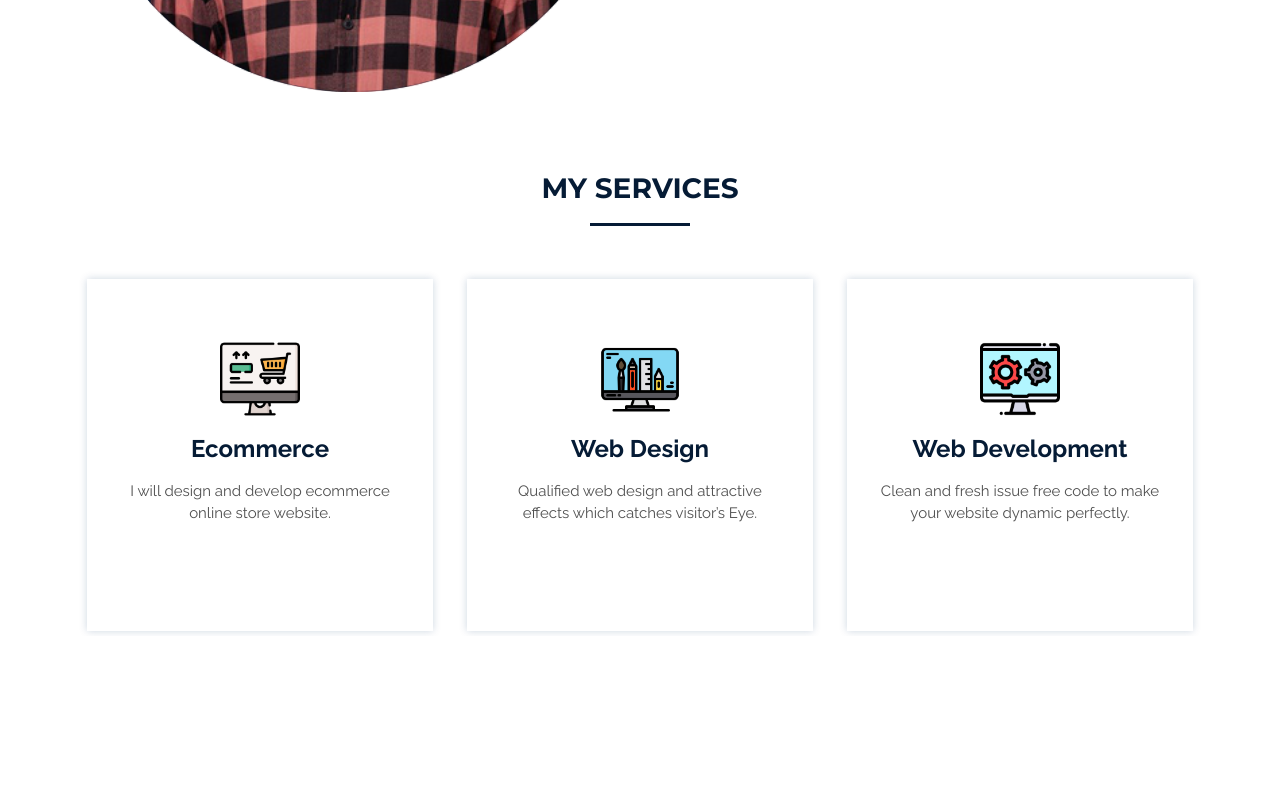
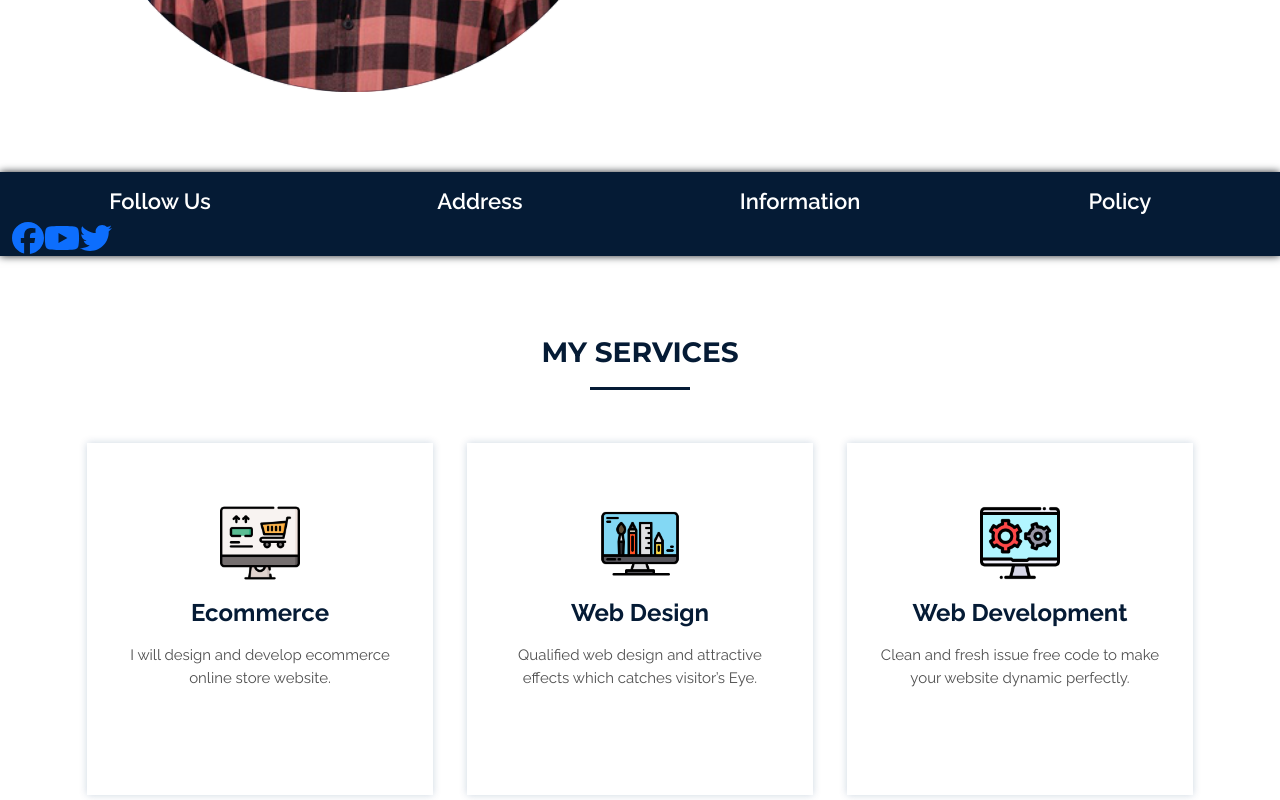
Before and after one commit to jvnagarjuna/react-js-website-project, a React (Create React App) app: page / in a window 1280 px wide. Shown: the part 4911-5711 px from the top of the page. Before the commit the page ends 5547 px from the top, so only its background shows below. Built offline with nearby package versions, Linux system fonts and the light colour scheme; grey boxes are pictures that could not be loaded; a web font is replaced by a local one.

Commit message:
39 FooterPart 1

```diff
--- a/package.json
+++ b/package.json
@@ -4,6 +4,7 @@
   "private": true,
   "dependencies": {
     "@fortawesome/fontawesome-svg-core": "^6.1.1",
+    "@fortawesome/free-brands-svg-icons": "^6.1.1",
     "@fortawesome/free-solid-svg-icons": "^6.1.1",
     "@fortawesome/react-fontawesome": "^0.1.18",
     "@testing-library/jest-dom": "^5.14.1",
--- a/src/App.js
+++ b/src/App.js
@@ -9,6 +9,7 @@
 import Video from './components/Video/Video';
 import ClientReview from './components/ClientReview/ClientReview';
 import AboutMe from './components/AboutMe/AboutMe';
+import Footer from './components/Footer/Footer';
 function App() {
   return (
     <div>
@@ -22,6 +23,7 @@
       <Video />
       <ClientReview />
       <AboutMe />
+      <Footer />
       <Services />
     </div>
   );
--- a/src/asset/css/custom.css
+++ b/src/asset/css/custom.css
@@ -286,3 +286,15 @@
   font-weight: 600;
   font-size: 28px;
 }
+.footerSection {
+  margin-top: 5rem;
+  box-shadow: 0 0 8px 0;
+  background-color: #051b35;
+}
+.footerName {
+  color: #ffffff;
+  margin-top: 1rem;
+  font-family: 'Raleway', sans-serif;
+  font-size: 22px;
+  font-weight: 600;
+}
--- /dev/null
+++ b/src/components/Footer/Footer.jsx
@@ -0,0 +1,46 @@
+import { FontAwesomeIcon } from '@fortawesome/react-fontawesome';
+import React, { Component, Fragment } from 'react';
+import { Col, Row, Container } from 'react-bootstrap';
+import { faFacebook } from '@fortawesome/free-brands-svg-icons';
+import { faYoutube } from '@fortawesome/free-brands-svg-icons';
+import { faTwitter } from '@fortawesome/free-brands-svg-icons';
+
+class Footer extends Component {
+  render() {
+    return (
+      <Fragment>
+        <Container fluid={true} className="footerSection">
+          <Row>
+            <Col lg="3" md={6} sm={12}>
+              <h2 className="footerName text-center">Follow Us </h2>
+
+              <a href="#">
+                <FontAwesomeIcon icon={faFacebook} size="2x" />
+              </a>
+              <a href="#">
+                <FontAwesomeIcon icon={faYoutube} size="2x" />
+              </a>
+              <a href="#">
+                <FontAwesomeIcon icon={faTwitter} size="2x" />
+              </a>
+            </Col>
+
+            <Col lg="3" md={6} sm={12}>
+              <h2 className="footerName text-center">Address </h2>
+            </Col>
+
+            <Col lg="3" md={6} sm={12}>
+              <h2 className="footerName text-center">Information </h2>
+            </Col>
+
+            <Col lg="3" md={6} sm={12}>
+              <h2 className="footerName text-center">Policy </h2>
+            </Col>
+          </Row>
+        </Container>
+      </Fragment>
+    );
+  }
+}
+
+export default Footer;
```
Also changed, not shown: 1 other file (tests, documents, lock files or other folders).
